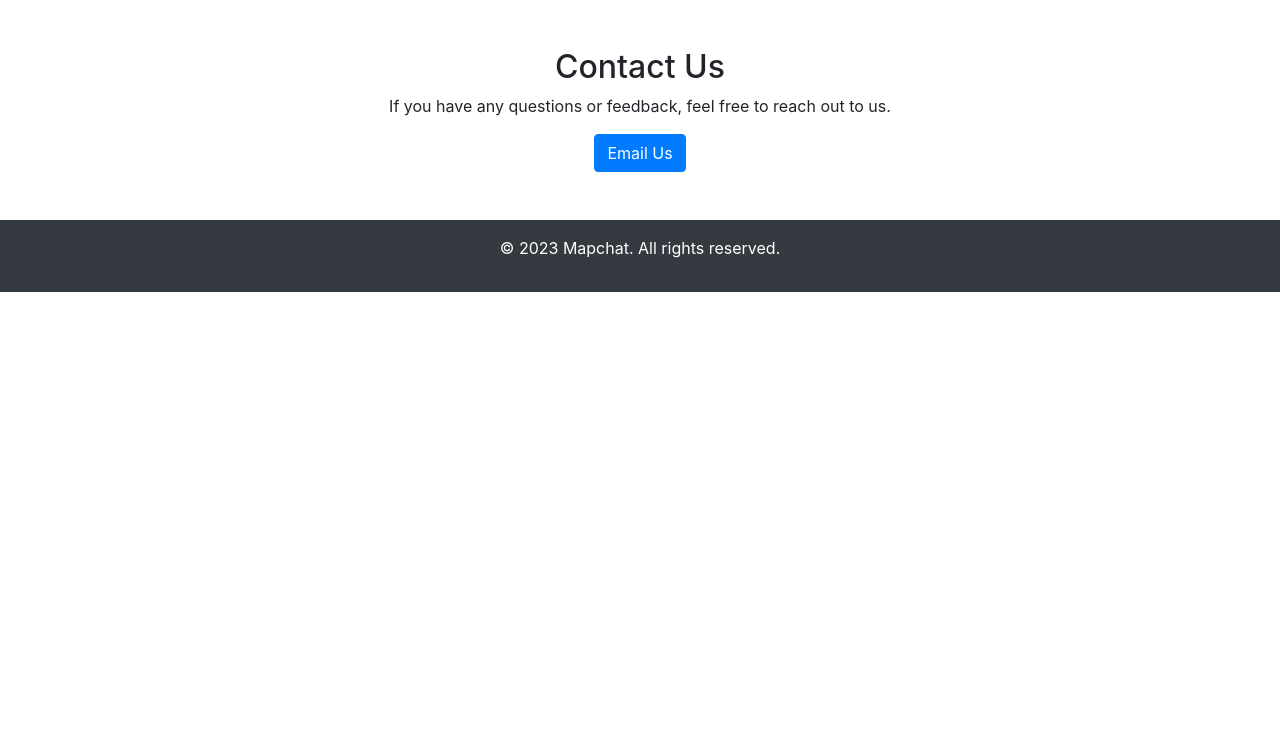
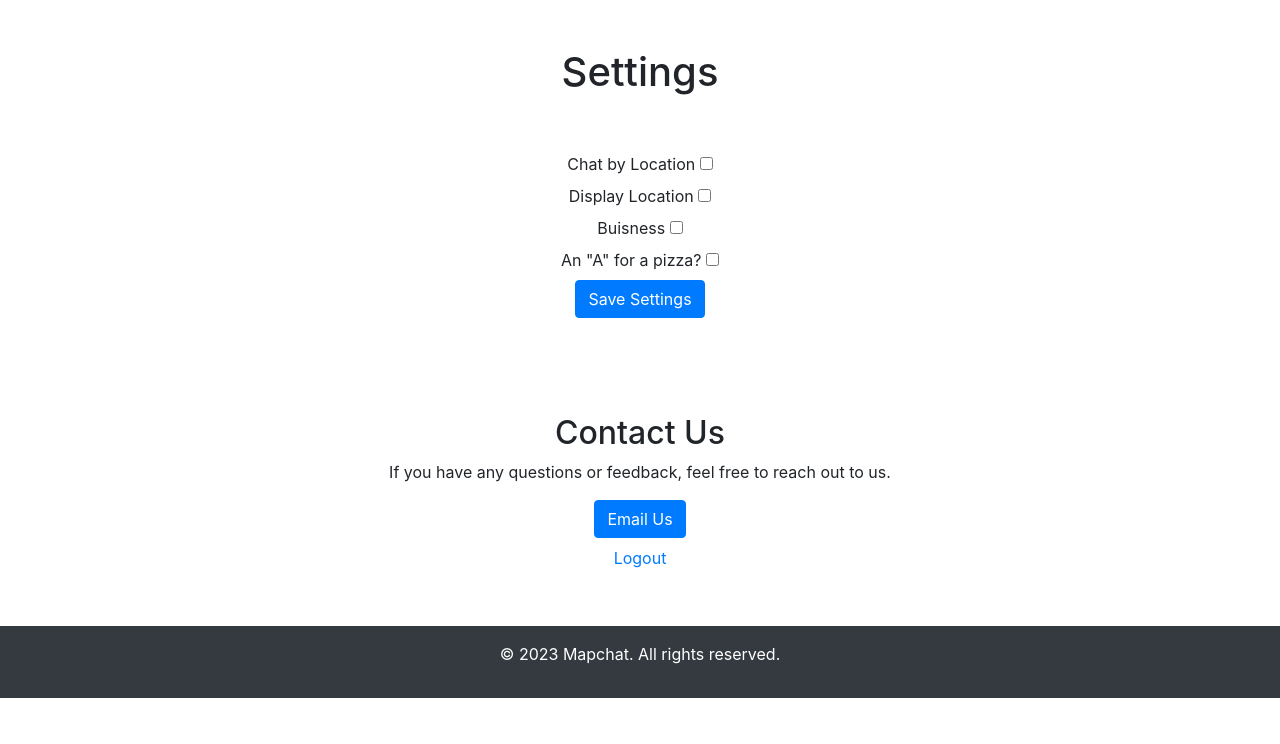
Before and after one commit to CriticalSquirrel93/Mapchat, a Django app: page /settings in a window 1280 px wide. Shown: the part 56-800 px from the top of the page. Run offline with Django 4.2, Linux system fonts and the light colour scheme; the visitor is signed in with stand-in values (Sample User, id 1); some libraries are stand-ins or nearby versions.

Commit message:
Simple settings with check boxes does nothing

```diff
--- a/mapchatapp/templates/home.html
+++ b/mapchatapp/templates/home.html
@@ -8,6 +8,7 @@
                 <i class="fas fa-sign-in-alt"></i>
                 {{ user.username }}
             </Button>
+            <a class="nav-link text-black" href="/settings">Settings</a>
             <a class="nav-link text-black" href="/logout">Logout</a>
         </div>
     </section>
--- a/mapchatapp/templates/settings.html
+++ b/mapchatapp/templates/settings.html
@@ -1,7 +1,105 @@
 {% extends 'base.html' %}
 {% block title %} Settings {% endblock %}
+<meta name="viewport" content="width=device-width, initial-scale=1">
+<style>
+/* The switch - the box around the slider */
+.switch {
+    position: relative;
+    display: inline-block;
+    width: 60px;
+    height: 34px;
+  }
+
+  /* Hide default HTML checkbox */
+  .switch input {
+    opacity: 0;
+    width: 0;
+    height: 0;
+  }
+
+  /* The slider */
+  .slider {
+    position: absolute;
+    cursor: pointer;
+    top: 0;
+    left: 0;
+    right: 0;
+    bottom: 0;
+    background-color: #ccc;
+    -webkit-transition: .4s;
+    transition: .4s;
+  }
+
+  .slider:before {
+    position: absolute;
+    content: "";
+    height: 26px;
+    width: 26px;
+    left: 4px;
+    bottom: 4px;
+    background-color: white;
+    -webkit-transition: .4s;
+    transition: .4s;
+  }
+
+  input:checked + .slider {
+    background-color: #2196F3;
+  }
+
+  input:focus + .slider {
+    box-shadow: 0 0 1px #2196F3;
+  }
+
+  input:checked + .slider:before {
+    -webkit-transform: translateX(26px);
+    -ms-transform: translateX(26px);
+    transform: translateX(26px);
+  }
+
+  /* Rounded sliders */
+  .slider.round {
+    border-radius: 34px;
+  }
+
+  .slider.round:before {
+    border-radius: 50%;
+  }
+</style>
 
 {% block body_content %}
+
+<section class="text-center py-5">
+    <div class="container">
+        <h1>Settings</h1><br><br>
+
+        <label class="switch">
+          Chat by Location
+          <input type="checkbox">
+          <span class="slider"></span>
+        </label><br>
+
+        <label class="switch">
+          Display Location
+          <input type="checkbox">
+          <span class="slider"></span>
+        </label><br>
+
+        <label class="switch">
+          Buisness
+          <input type="checkbox">
+          <span class="slider round"></span>
+        </label><br>
+
+        <label class="switch">
+          An "A" for a pizza?
+          <input type="checkbox">
+          <span class="slider round"></span>
+        </label><br>
+        <button class="btn btn-primary" id="btn" type="button">
+          Save Settings
+    </div>
+</section>
+
     {% load static %}
         <link rel="stylesheet" href="{% static 'css/settings.css' %}">
         <section id="contact" class="contact text-center py-5">
@@ -9,6 +107,7 @@
                 <h2>Contact Us</h2>
                 <p>If you have any questions or feedback, feel free to reach out to us.</p>
                 <a href="mailto:contact@mapchatapp.com" class="btn btn-primary">Email Us</a>
-            </div>
+                <a class="nav-link text-black" href="/logout">Logout</a>
+              </div>
         </section>
 {% endblock %}
```
